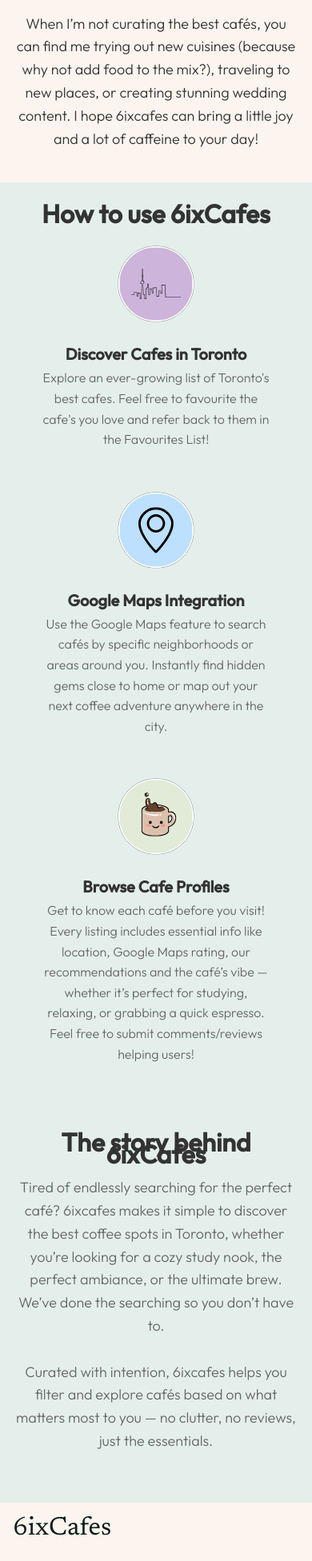
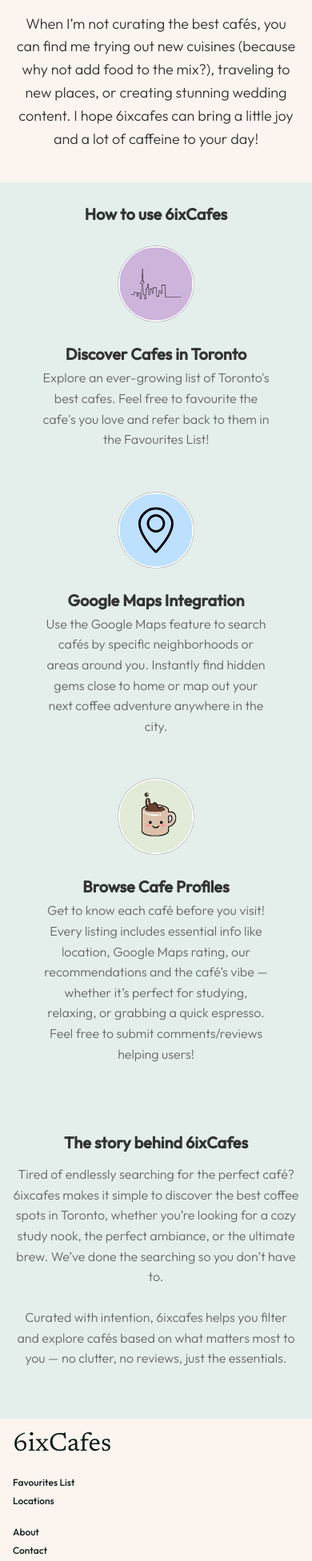
Before and after one commit to mimschowdhury/mimta-chowdhury-capstone, a React (Vite) app: page /about in a window 390 px wide. Shown: the part 1055-3007 px from the top of the page at 80% size. Built offline with nearby package versions, Linux system fonts and the light colour scheme.

Commit message:
modify font size for tablet for BlurbSection

```diff
--- a/src/components/Blurb/BlurbSection.scss
+++ b/src/components/Blurb/BlurbSection.scss
@@ -15,10 +15,14 @@
     }
 
     &__heading {
-      font-size: 32px;
+      font-size: 20px;
       margin-bottom: 20px;
       color: #333;
       text-align: center;
+
+      @include tablet {
+        font-size: 32px;
+      }
     }
 
     &__container {
@@ -72,24 +76,29 @@
 
     .story {
       &__heading {
-        font-size: 32px;
+        font-size: 20px;
         margin-bottom: 20px;
         color: #333;
         text-align: center;
 
         @include tablet {
           padding: 32px 0px 0px;
+          font-size: 32px;
         }
       }
 
       &__description {
       font-family: 'Outfit-Light';
-      font-size: 18px;
+      font-size: 16px;
       color: #666;
       line-height: 1.6;
       text-align: center;
       max-width: 800px;
       margin-bottom: 30px;
+
+      @include tablet {
+        font-size: 18px;
+      }
     }
   }
 }
```
